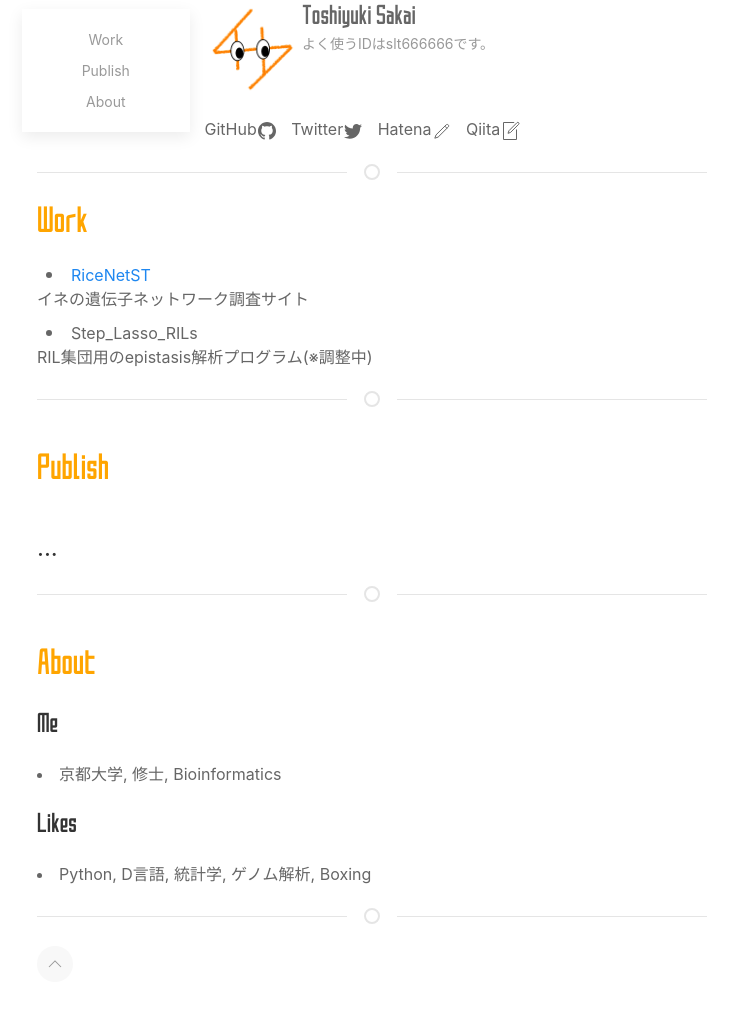
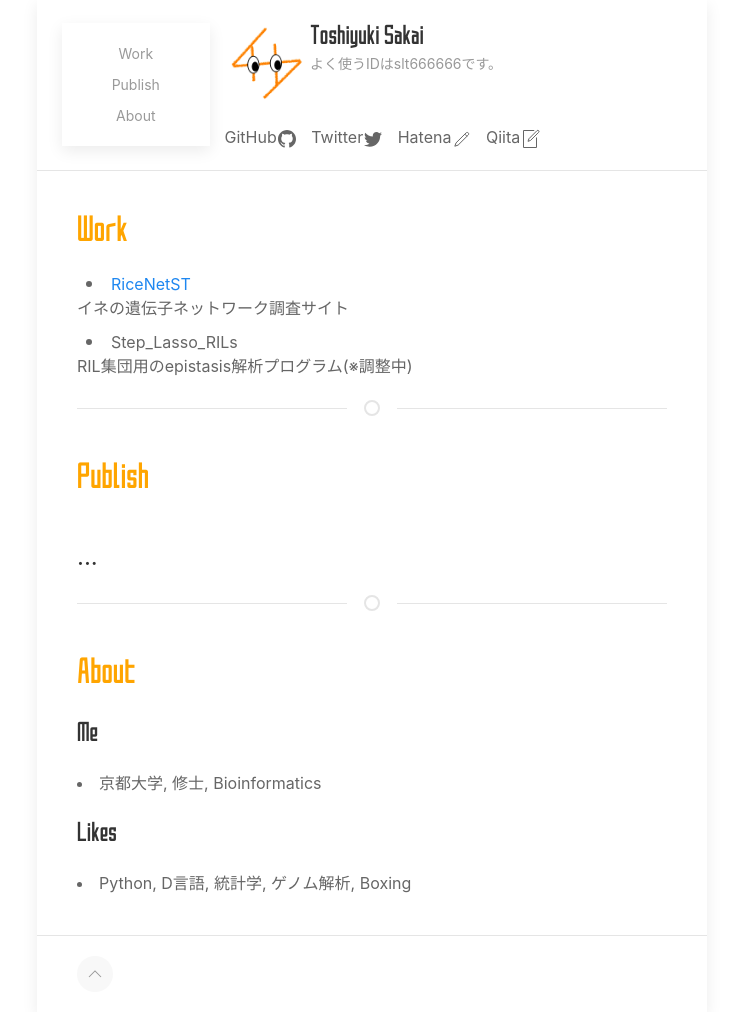
Before and after one commit to slt666666/mysite, a Django app: page / in a window 1280 px wide. Shown: the whole page, without its empty margins (268-1006 px from the left). Before the commit the page ends 968 px from the top, so only its background shows below. Run offline with Django 3.2, Linux system fonts and the light colour scheme.

Commit message:
fix layout

```diff
--- a/main/templates/main/index.html
+++ b/main/templates/main/index.html
@@ -10,8 +10,9 @@
 <script src="{% static 'uikit.min.js' %}"></script>
 <script src="{% static 'uikit-icons.min.js' %}"></script>
 
-<div class="uk-container uk-width-auto uk-width-xxlarge@s">
-      <div id="top">
+<div class="uk-container uk-width-expand uk-width-xxlarge@s">
+  <div class="uk-card uk-card-default">
+      <div id="top" class="uk-card-header">
           <div class="uk-grid-small uk-flex-middle uk-width-auto" uk-grid>
               <div class="uk-card uk-card-default uk-card-body uk-width-1-4">
                 <ul class="uk-nav-default uk-nav-center uk-nav-parent-icon" uk-nav>
@@ -52,8 +53,7 @@
               </div> -->
           </div>
       </div>
-      <hr class="uk-divider-icon">
-      <div>
+      <div class="uk-card-body">
           <h2 id="work" class="body-title">Work</h2>
           <ul class="uk-list uk-list-bullet">
               <li><a href="">RiceNetST</a></li>
@@ -73,8 +73,8 @@
               <li>Python, D言語, 統計学, ゲノム解析, Boxing</li>
           </article>
       </div>
-      <hr class="uk-divider-icon">
-      <div>
+      <div class="uk-card-footer">
           <a href="#top" class="uk-icon-button uk-margin-small-right" uk-icon="icon: chevron-up" uk-scroll></a>
       </div>
+  </div>
 </div>
```
